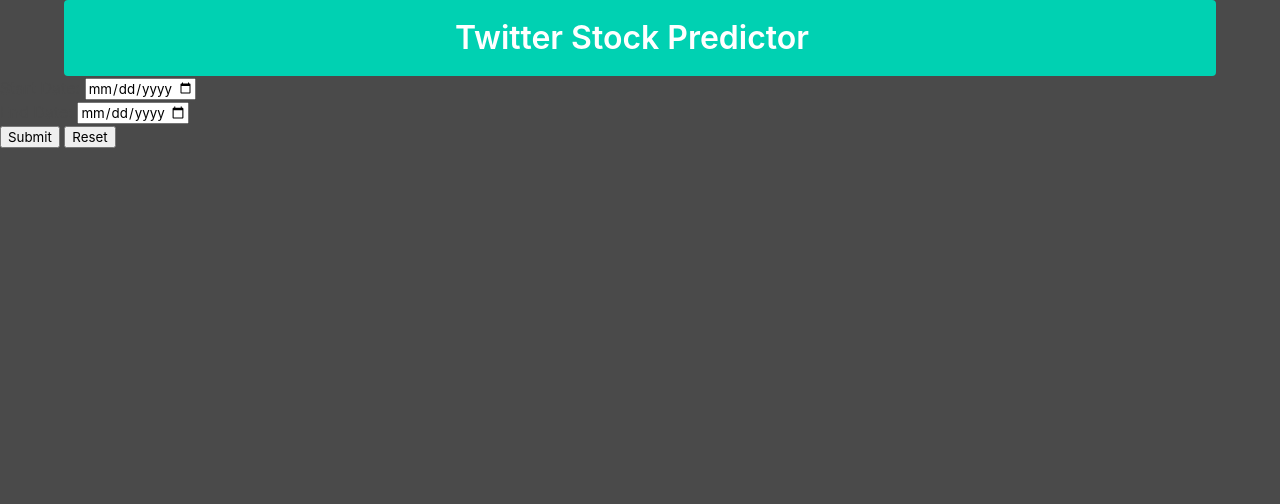
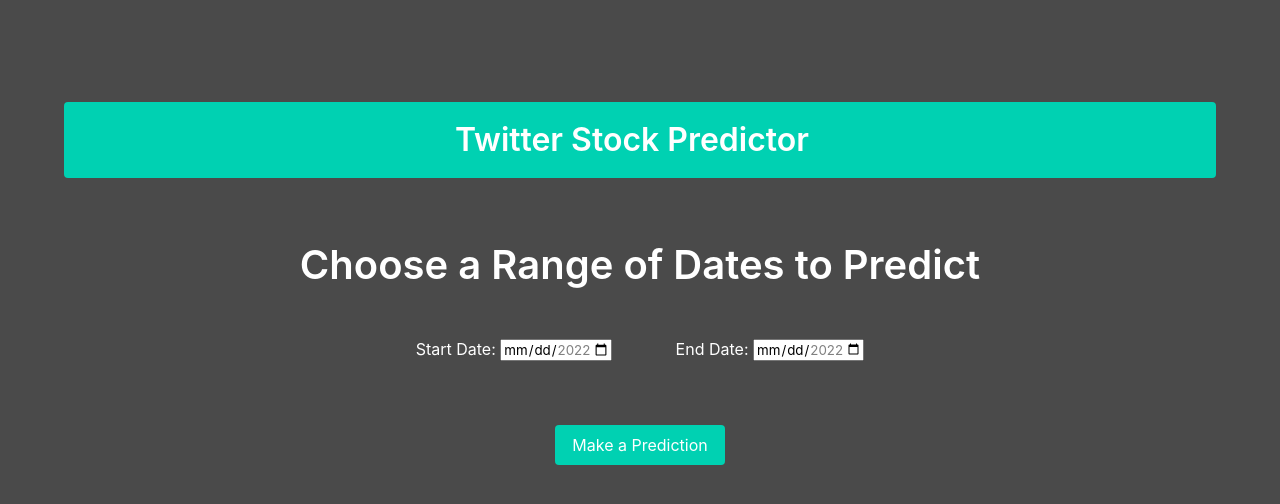
Before and after one commit to sdr94625/salary-predictor, a plain HTML site: page index.html in a window 1280 px wide. Drawn offline with nearby package versions, Linux system fonts and the light colour scheme.

Commit message:
form contents

```diff
--- a/index.html
+++ b/index.html
@@ -14,13 +14,19 @@
         <h1 class="title">Twitter Stock Predictor</h1>
       </div>
     </div>
-    <div class="formContents">
-      <form>
-        <p><label>Start Date: </label><input type="date" max="2022-12-10" /></p>
-        <p><label>End Date: </label><input type="date" max="2022-12-10" /></p>
-        <input type="submit" />
-        <input type="reset" />
-      </form>
+    <h2 class="title is-2">Choose a Range of Dates to Predict</h2>
+    <form class="formContents">
+      <p class="startDate">
+        <label>Start Date: </label
+        ><input type="date" min="2022-10-28" max="2022-12-25" />
+      </p>
+      <p class="endDate">
+        <label>End Date: </label
+        ><input type="date" min="2022-10-29" max="2022-12-26" />
+      </p>
+    </form>
+    <div class="submitButton">
+      <button class="button is-primary">Make a Prediction</button>
     </div>
   </body>
 </html>
--- a/style.css
+++ b/style.css
@@ -4,12 +4,42 @@
   background-color: hsl(0, 0%, 29%);
 }
 
+form p {
+  color: white;
+}
+
+body {
+  margin-top: 8%;
+}
+
 .formContents {
   display: flex;
   flex-direction: row;
+  justify-content: center;
 }
 
 .notification.is-primary {
   width: 100%;
   text-align: center;
 }
+
+.title.is-2 {
+  width: 100%;
+  text-align: center;
+  color: white;
+  padding-bottom: 2%;
+}
+
+.container {
+  margin-bottom: 5%;
+}
+
+.startDate {
+  padding-right: 5%;
+}
+
+.submitButton {
+  display: flex;
+  justify-content: center;
+  padding-top: 5%;
+}
```
